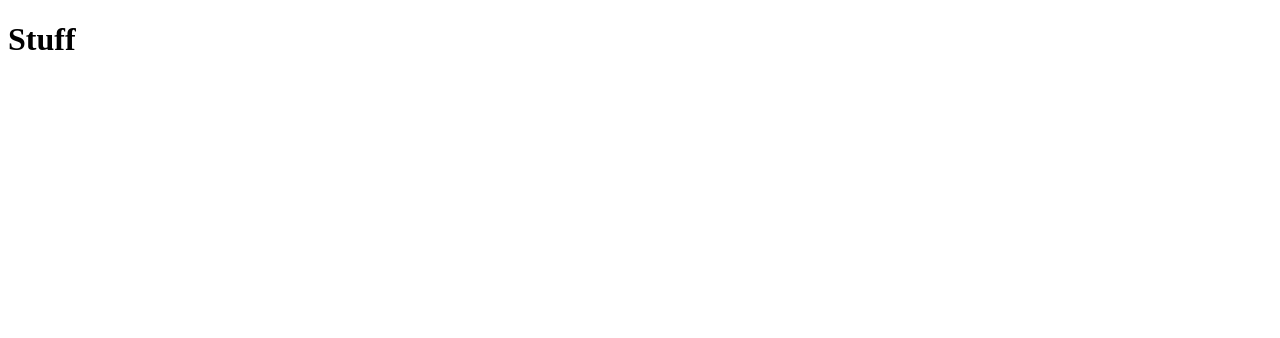
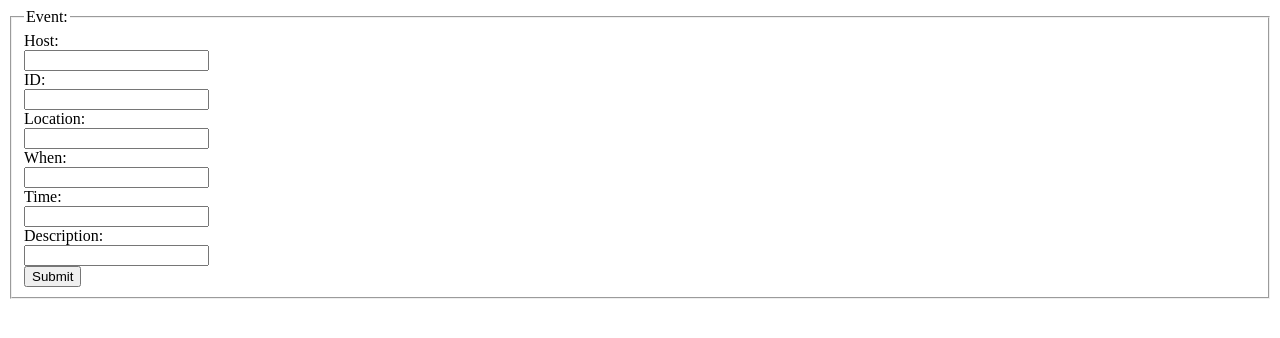
Before and after one commit to Salad7/Fooder-Website, a plain HTML site: page home.html in a window 1280 px wide. Drawn offline with Linux system fonts and the light colour scheme.

Commit message:
Added basic details for a form

```diff
--- a/home.html
+++ b/home.html
@@ -1,12 +1,31 @@
 <!DOCTYPE html>
 <html>
-<head>
-<title>Page Title</title>
+<body>
+
+<form action="/action_page.php">
+  <fieldset>
+    <legend>Event:</legend>
+    Host:<br>
+    <input type="text" name="firstname">
+    <br>
+    ID:<br>
+    <input type="text" name="lastname">
+    <br>
+    Location:<br>
+    <input type="text" name="lastname">
+    <br>
+    When:<br>
+    <input type="text" name="lastname">
+    <br>
+    Time:<br>
+    <input type="text" name="lastname">
+    <br>
+    Description:<br>
+    <input type="text" name="lastname">
+    <br>
+    <input type="submit" value="Submit">
+  </fieldset>
+</form>
 
 </body>
-<h1>
-    Stuff
-</h1>
 </html>
-
-</head>
```
